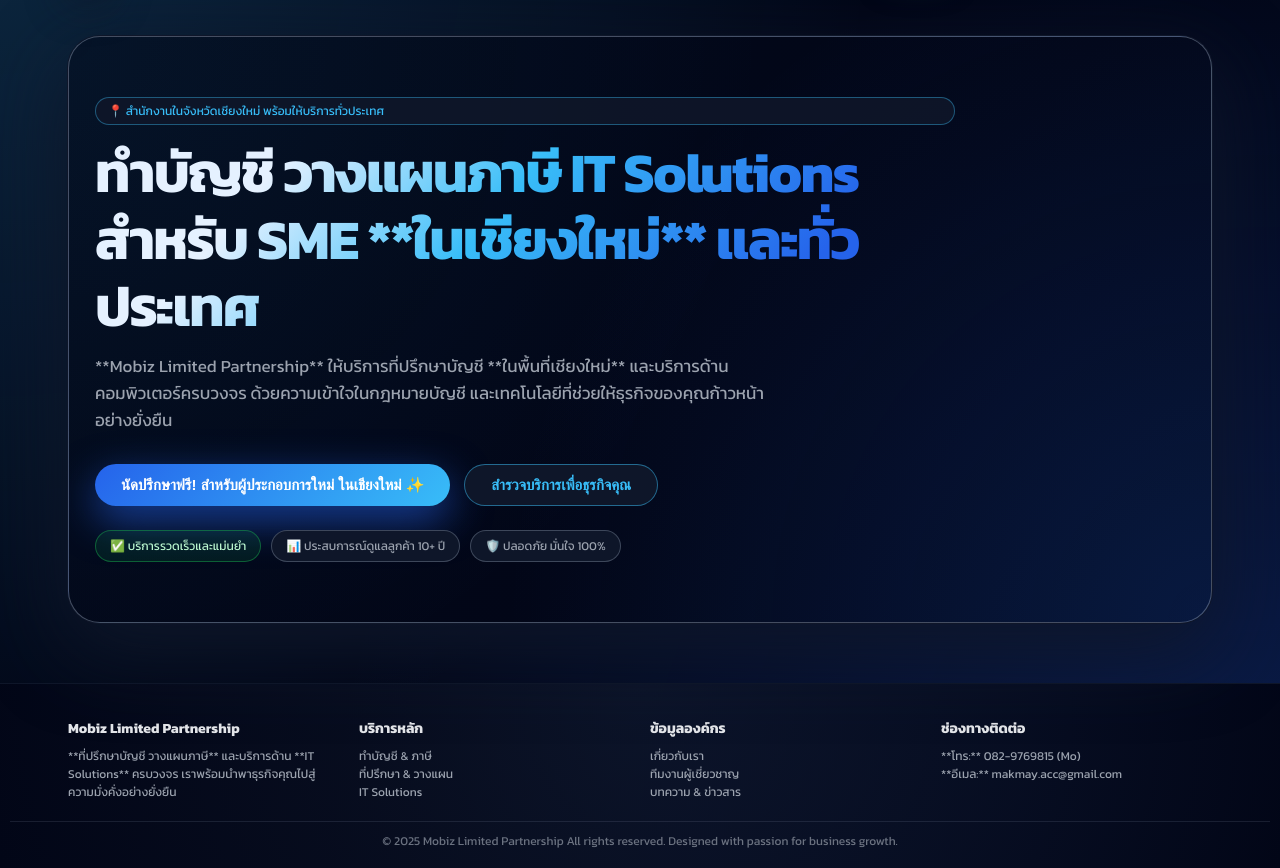
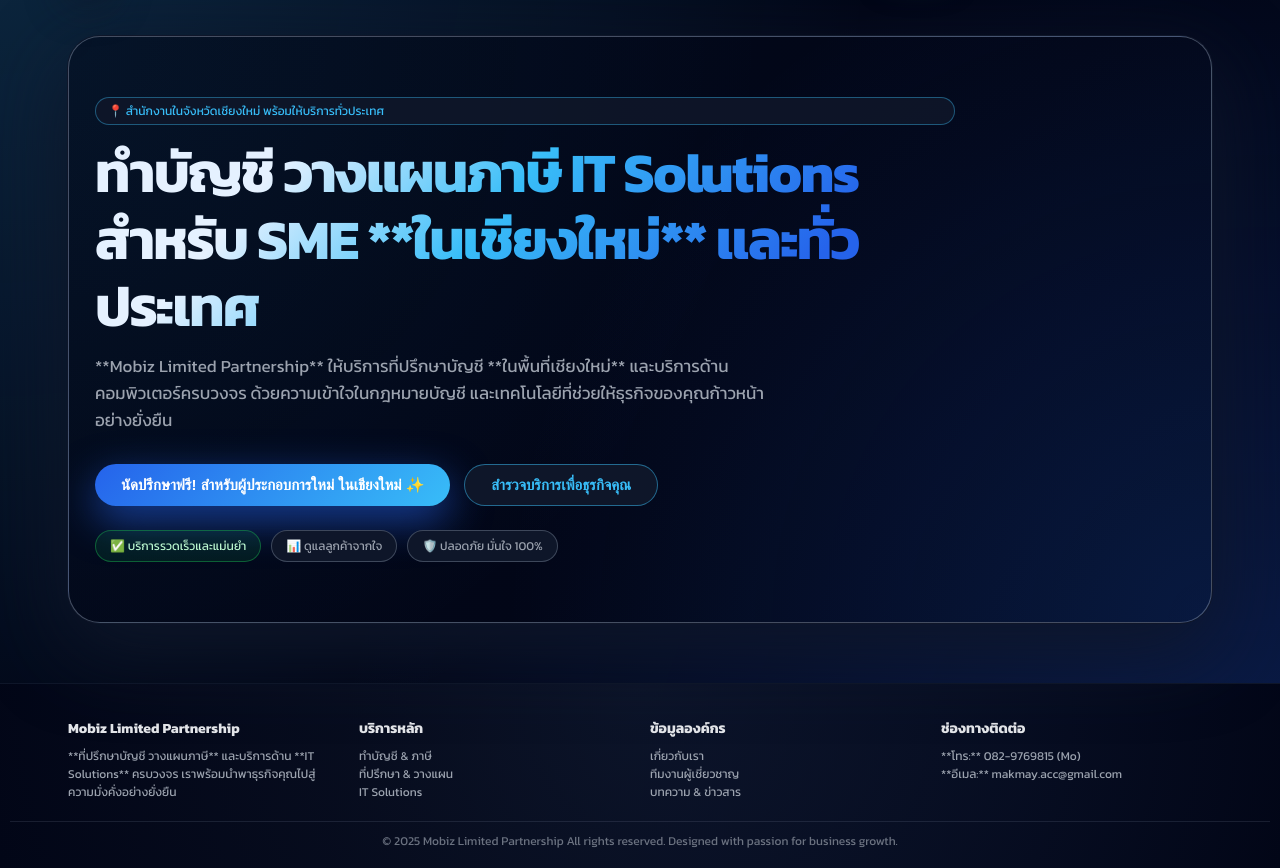
Before and after one commit to mobiz6484/mobiz-thailand-website, a plain HTML site: page index.html in a window 1280 px wide. Shown: the part 68-936 px from the top of the page. Drawn offline with Linux system fonts and the light colour scheme.

Commit message:
Update index.html

```diff
--- a/index.html
+++ b/index.html
@@ -807,7 +807,7 @@
 
                             <div class="trust-badges">
                                 <span class="badge success">✅ บริการรวดเร็วและแม่นยำ</span>
-                                <span class="badge">📊 ประสบการณ์ดูแลลูกค้า 10+ ปี</span>
+                                <span class="badge">📊 ดูแลลูกค้าจากใจ</span>
                                 <span class="badge">🛡️ ปลอดภัย มั่นใจ 100%</span>
                             </div>
                         </div>
```
